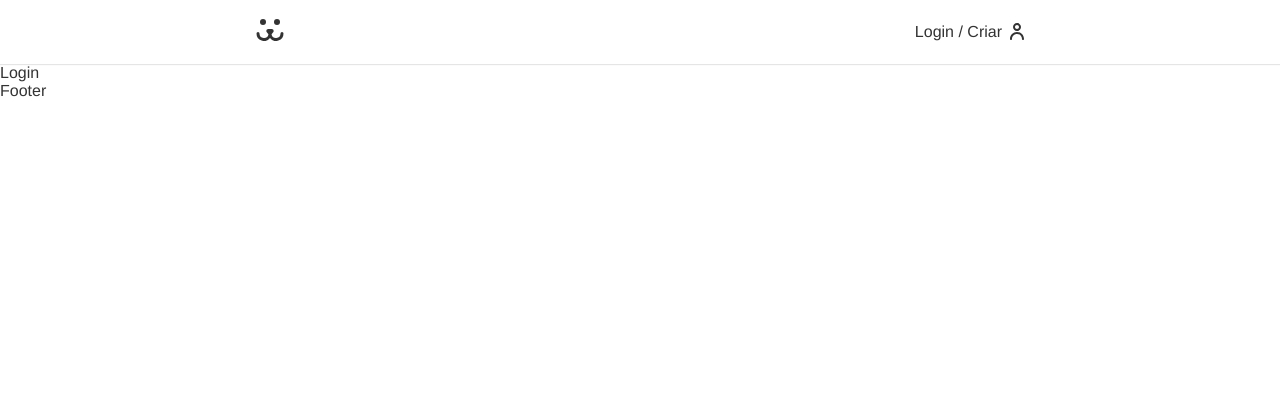
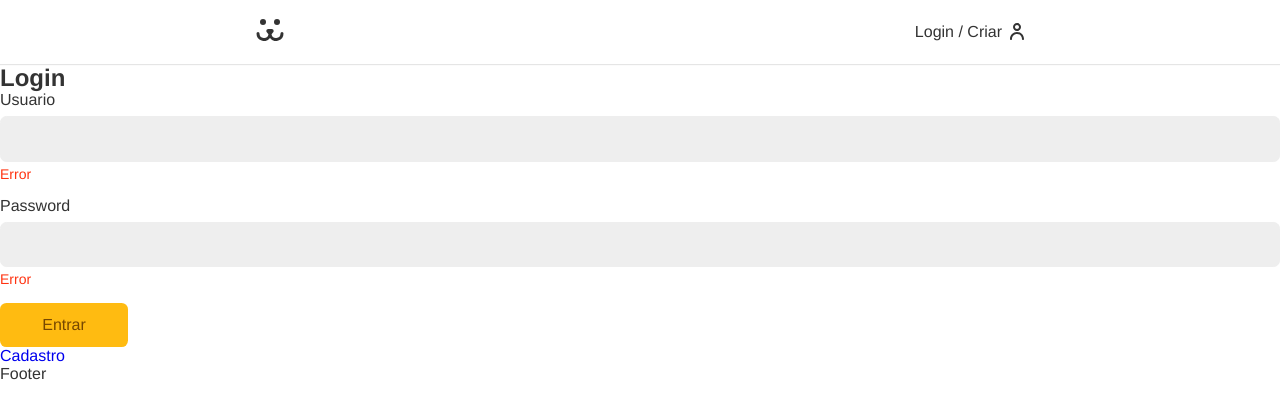
Before and after one commit to christiancordeiro/Dogs-react, a React app: page /login in a window 1280 px wide. Shown: the top 418 px of the page. Built offline with nearby package versions, Linux system fonts and the light colour scheme; the HTML template or start-up script is replaced by a standard one.

Commit message:
Form components

```diff
--- a/src/App.jsx
+++ b/src/App.jsx
@@ -13,7 +13,7 @@
         <Header />
         <Routes>
           <Route path="/" element={<Home />} />
-          <Route path="/login" element={<Login />} />
+          <Route path="/login/*" element={<Login />} />
         </Routes>
         <Footer />
       </BrowserRouter>
--- /dev/null
+++ b/src/Components/Form/Button.jsx
@@ -0,0 +1,12 @@
+import React from "react"
+import styles from "./Button.module.css"
+
+const Button = ({ children, ...props }) => {
+  return (
+    <button {...props} className={styles.button}>
+      {children}
+    </button>
+  )
+}
+
+export default Button
--- /dev/null
+++ b/src/Components/Form/Button.module.css
@@ -0,0 +1,23 @@
+.button {
+  font-size: 1rem;
+  font-family: var(--type-first);
+  cursor: pointer;
+  border: none;
+  border-radius: 0.4rem;
+  background: #fb1;
+  color: #764701;
+  min-width: 8rem;
+  padding: 0.8rem;
+  box-sizing: border-box;
+}
+
+.button:hover,
+.button:focus {
+  outline: none;
+  box-shadow: 0 0 0 3px #fea, 0 0 0 04px #fb1;
+}
+
+.button:disabled {
+  opacity: 0.5;
+  cursor: wait;
+}
--- /dev/null
+++ b/src/Components/Form/Input.jsx
@@ -0,0 +1,16 @@
+import React from "react"
+import styles from "./Input.module.css"
+
+const Input = ({ label, type, name }) => {
+  return (
+    <div className={styles.wrapper}>
+      <label htmlFor={name} className={styles.label}>
+        {label}
+      </label>
+      <input type={type} className={styles.input} name={name} id={name} />
+      <p className={styles.error}>Error</p>
+    </div>
+  )
+}
+
+export default Input
--- /dev/null
+++ b/src/Components/Form/Input.module.css
@@ -0,0 +1,35 @@
+.wrapper {
+  margin-bottom: 1rem;
+}
+
+.input {
+  display: block;
+  border: 1px solid #eee;
+  width: 100%;
+  font-size: 1rem;
+  padding: 0.8rem;
+  border-radius: 0.4rem;
+  background: #eee;
+  transition: 0.2s;
+}
+
+.input:focus,
+.input:hover {
+  outline: none;
+  border-color: #fb1;
+  background: white;
+  box-shadow: 0 0 0 3px #fea;
+}
+
+.label {
+  display: block;
+  font-size: 1rem;
+  line-height: 1;
+  padding-bottom: 0.5rem;
+}
+
+.error {
+  color: #f31;
+  font-size: 0.875rem;
+  margin-top: 0.25rem;
+}
--- a/src/Components/Login/Login.jsx
+++ b/src/Components/Login/Login.jsx
@@ -1,7 +1,21 @@
 import React from "react"
+import { Route, Routes } from "react-router-dom"
+import LoginForm from "./LoginForm"
+import LoginCreate from "./LoginCreate"
+import LoginPasswordLost from "./LoginPasswordLost"
+import LoginPasswordReset from "./LoginPasswordReset"
 
 const Login = () => {
-  return <div>Login</div>
+  return (
+    <div>
+      <Routes>
+        <Route path="/" element={<LoginForm />} />
+        <Route path="criar" element={<LoginCreate />} />
+        <Route path="perdeu" element={<LoginPasswordLost />} />
+        <Route path="resetar" element={<LoginPasswordReset />} />
+      </Routes>
+    </div>
+  )
 }
 
 export default Login
--- /dev/null
+++ b/src/Components/Login/LoginCreate.jsx
@@ -0,0 +1,9 @@
+import React from 'react'
+
+const LoginCreate = () => {
+  return (
+    <div>LoginCreate</div>
+  )
+}
+
+export default LoginCreate
--- /dev/null
+++ b/src/Components/Login/LoginForm.jsx
@@ -0,0 +1,43 @@
+import React, { useState } from "react"
+import { Link } from "react-router-dom"
+import Input from "../Form/Input"
+import Button from "../Form/Button"
+
+const LoginForm = () => {
+  const [username, setUsername] = useState("")
+  const [password, setPassword] = useState("")
+
+  function handleSubmit(e) {
+    e.preventDefault()
+
+    fetch("https://dogsapi.origamid.dev/json/jwt-auth/v1/token", {
+      method: "POST",
+      headers: {
+        "Content-Type": "application/json",
+      },
+      body: JSON.stringify({ username, password }),
+    })
+      .then((response) => {
+        console.log(response)
+        return response.json()
+      })
+      .then((json) => {
+        console.log(json)
+        return json
+      })
+  }
+
+  return (
+    <section>
+      <h1>Login</h1>
+      <form action="" onSubmit={handleSubmit}>
+        <Input label="Usuario" type="text" name="usuario" />
+        <Input label="Password" type="password" name="password" />
+        <Button>Entrar</Button>
+      </form>
+      <Link to="/login/criar">Cadastro</Link>
+    </section>
+  )
+}
+
+export default LoginForm
--- /dev/null
+++ b/src/Components/Login/LoginPasswordLost.jsx
@@ -0,0 +1,9 @@
+import React from 'react'
+
+const LoginPasswordLost = () => {
+  return (
+    <div>LoginPasswordLost</div>
+  )
+}
+
+export default LoginPasswordLost
--- /dev/null
+++ b/src/Components/Login/LoginPasswordReset.jsx
@@ -0,0 +1,7 @@
+import React from "react"
+
+const LoginPasswordReset = () => {
+  return <div>LoginPasswordReset</div>
+}
+
+export default LoginPasswordReset
```
